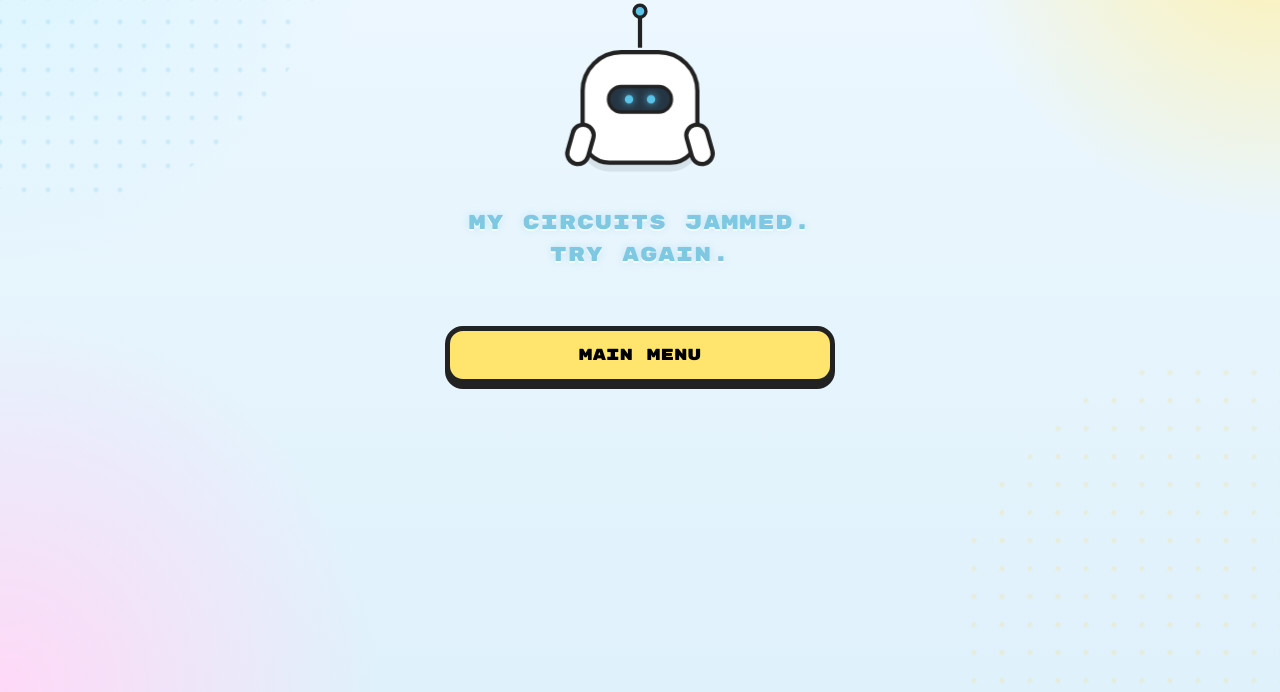
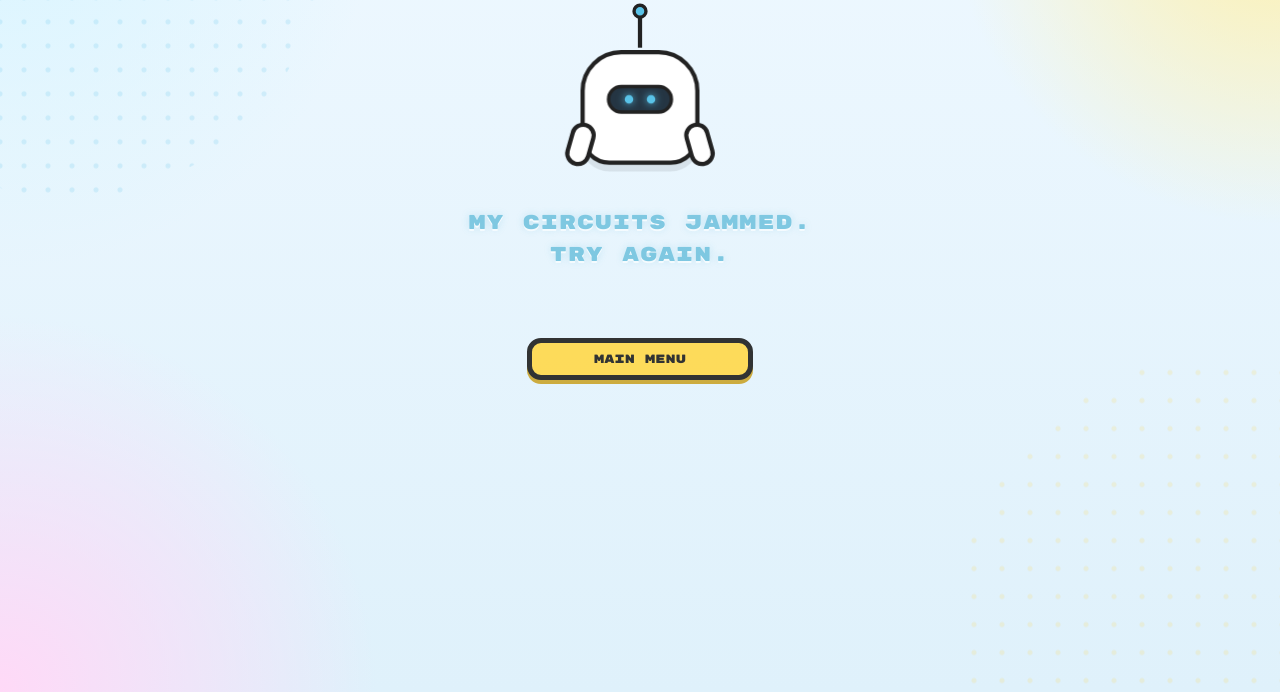
Before and after one commit to Bluecats3/scraps-bot, a website: page index.html in a window 1280 px wide. Both pictures are taken after a click on the button "Weird Facts". Shown: the part 108-800 px from the top of the page. Drawn offline with Linux system fonts and the light colour scheme; no server answers.

Commit message:
Updated Scraps Bot UI menu

```diff
--- a/index.html
+++ b/index.html
@@ -176,15 +176,13 @@
        <div class="gameControls">
 
   <button
+    class="menuBtn"
     onclick="backToMenu(false)"
   >
-
     MAIN MENU
   </button>
 
 </div>
-
-    </section>
 
 
 
@@ -238,9 +236,10 @@
       <!-- BUTTON -->
 
      <button
+  class="menuBtn"
   onclick="backToMenu(false)"
 >
-        Back To Menu
+  MAIN MENU
 </button>
 
     </section>
--- a/style.css
+++ b/style.css
@@ -657,3 +657,24 @@ button:hover,
   font-size: 12px;
   min-height: 18px;
 }
+
+.menuBtn {
+
+  background: #ffd84d !important;
+
+  color: #222;
+
+  min-height: 42px !important;
+
+  width: 58% !important;
+
+  margin: 12px auto 0;
+
+  font-size: 12px !important;
+
+  border-radius: 14px;
+
+  opacity: 0.92;
+
+  box-shadow: 0 4px 0 #caa52f !important;
+}
```
Lines whose indentation alone changed are shown as unchanged.
